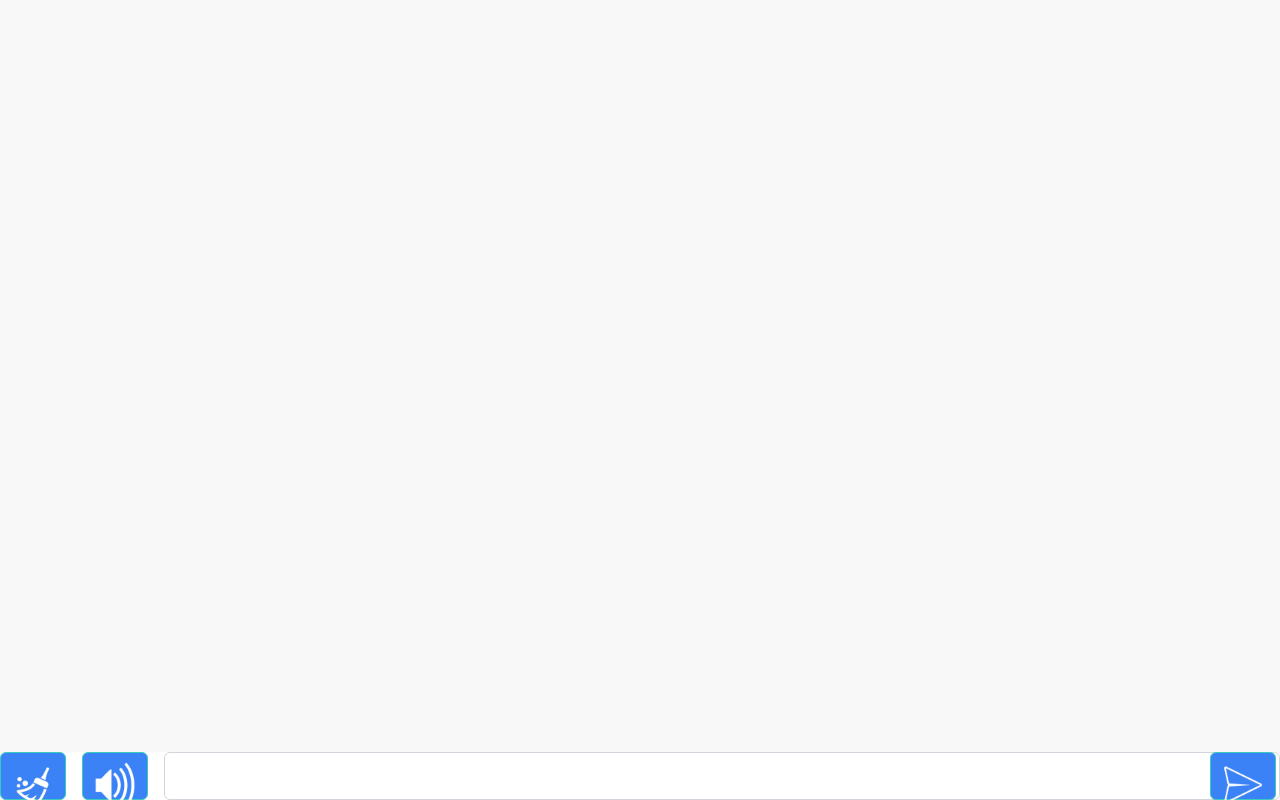
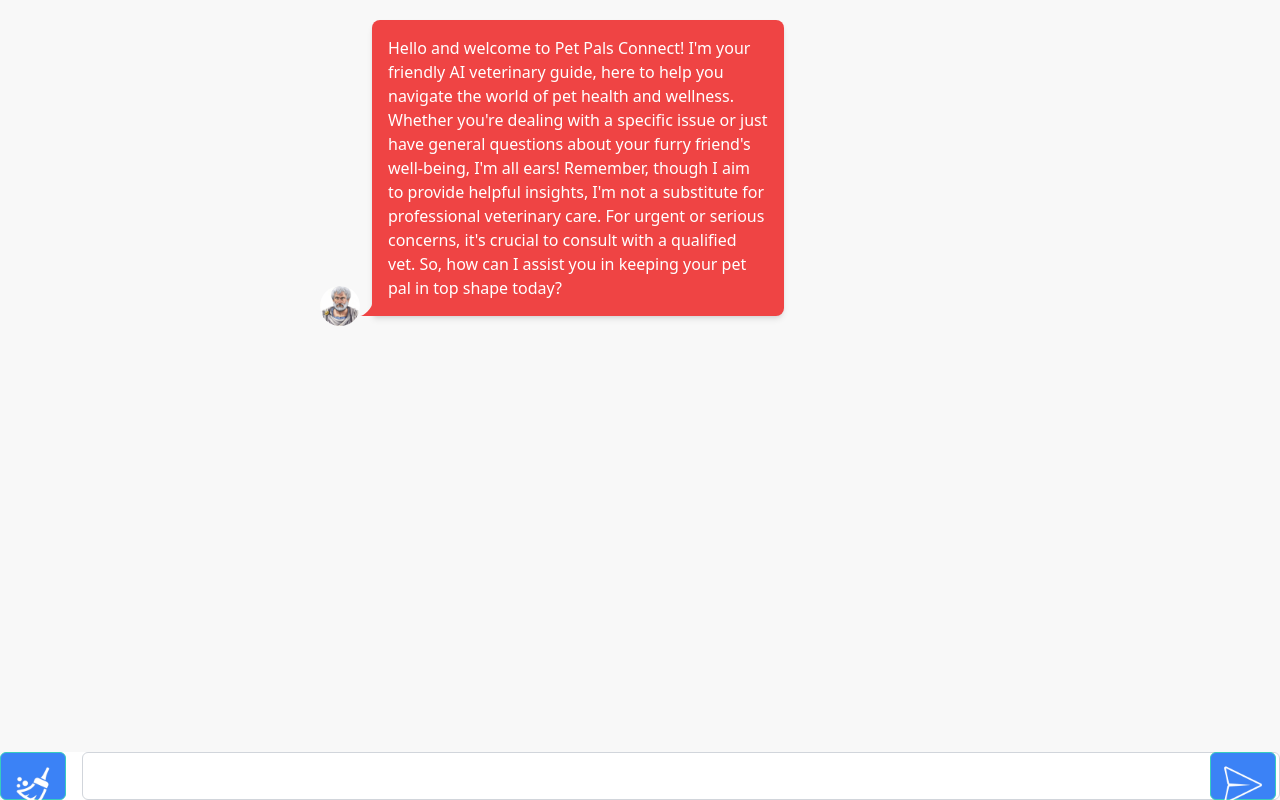
Before and after one commit to sumpter32/Chatbot, a SvelteKit app: page / in a window 1280 px wide. Built offline with nearby package versions, Linux system fonts and the light colour scheme.

Commit message:
Update +page.svelte

```diff
--- a/src/routes/+page.svelte
+++ b/src/routes/+page.svelte
@@ -3,7 +3,6 @@
   import ChatMessage from '$lib/components/ChatMessage.svelte'
   import type { ChatCompletionRequestMessage } from 'openai'
   import { SSE } from 'sse.js'
-  import { speakText } from '$lib/text-to-speech'
 
   function saveChatMessages() {
     if (typeof window !== 'undefined') {
@@ -78,10 +77,6 @@
 		eventSource.stream()
 		scrollToBottom()
   }
-	const readOutLoud = async () => {
-      const allMessages = chatMessages.map(message => message.content).join(' ');
-       await speakText(allMessages);
-	};
 
   function handleError<T>(err: T) {
     loading = false
@@ -134,8 +129,8 @@
   <div class="flex flex-col w-full px-0 items-center h-full">
 	<div class="chat-container w-full transparent rounded-md p-4 overflow-y-auto flex flex-col gap-4">
 	  <div class="flex flex-col gap-2">
-        {#each chatMessages as message}
-		<ChatMessage type="assistant" message="Salutations, esteemed seeker of knowledge! I am Thales of Miletus, philosopher and seeker of the truths that weave through the fabric of existence. In this digital realm, I stand ready to engage in thoughtful discourse and share the wisdom of ancient times. Pose your inquiries, and together let us embark on a journey of contemplation and discovery. Remember, the river of knowledge flows endlessly, and I am here to guide you in its currents. What questions do you bring before the Oracle of Miletus?" />
+		<ChatMessage type="assistant" message="Hello and welcome to Pet Pals Connect! I'm your friendly AI veterinary guide, here to help you navigate the world of pet health and wellness. Whether you're dealing with a specific issue or just have general questions about your furry friend's well-being, I'm all ears! Remember, though I aim to provide helpful insights, I'm not a substitute for professional veterinary care. For urgent or serious concerns, it's crucial to consult with a qualified vet. So, how can I assist you in keeping your pet pal in top shape today?" />
+		{#each chatMessages as message}
 		  <ChatMessage type={message.role} message={message.content} />
 		{/each}
 		{#if answer}
@@ -151,9 +146,6 @@
     <button type="button" class="btn btn-accent" on:click={clearChat}>
         <img src="./clear.png" alt="Clear Chat" />
     </button>
-	<button type="button" class="btn btn-accent" on:click={readOutLoud}>
-        <img src="./audio.png" alt="Read Out Loud" />
-     </button>
     <div class="relative flex-grow">
         <input type="text" class="input input-bordered w-full pr-10" bind:value={query} />
         <button type="submit" class="btn btn-accent absolute right-1 top-1/2 transform -translate-y-1/2">
```
